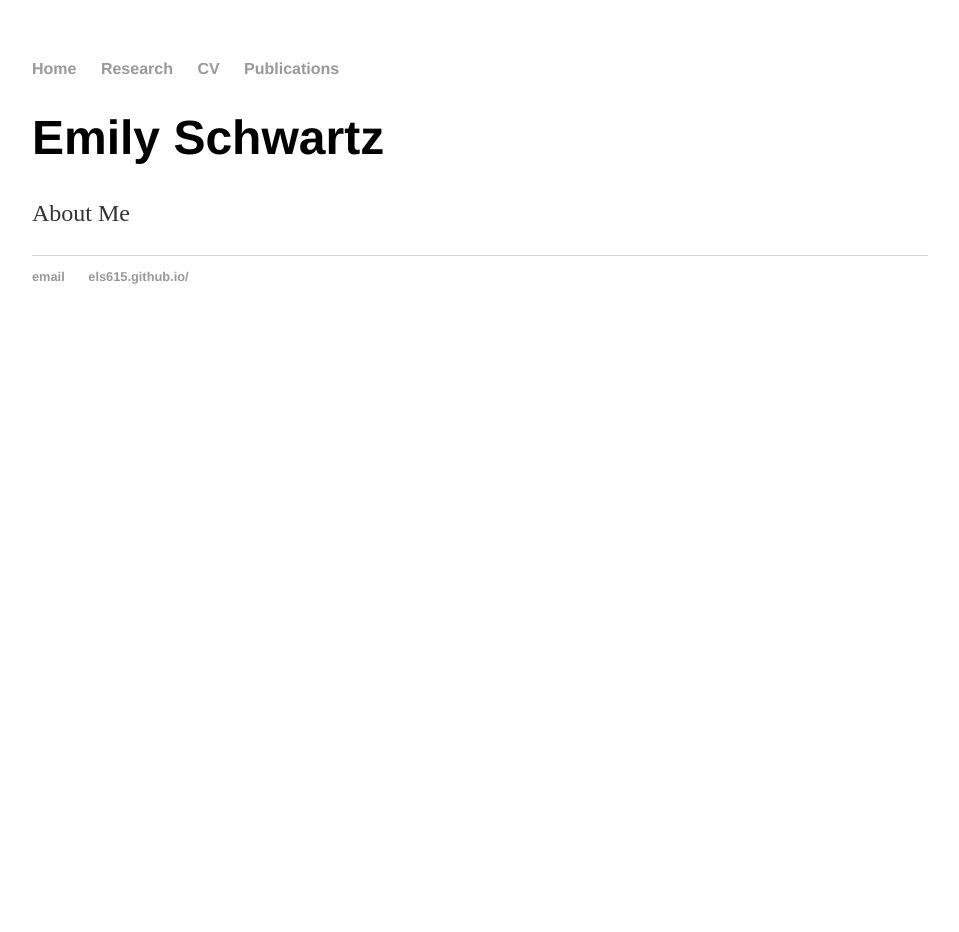
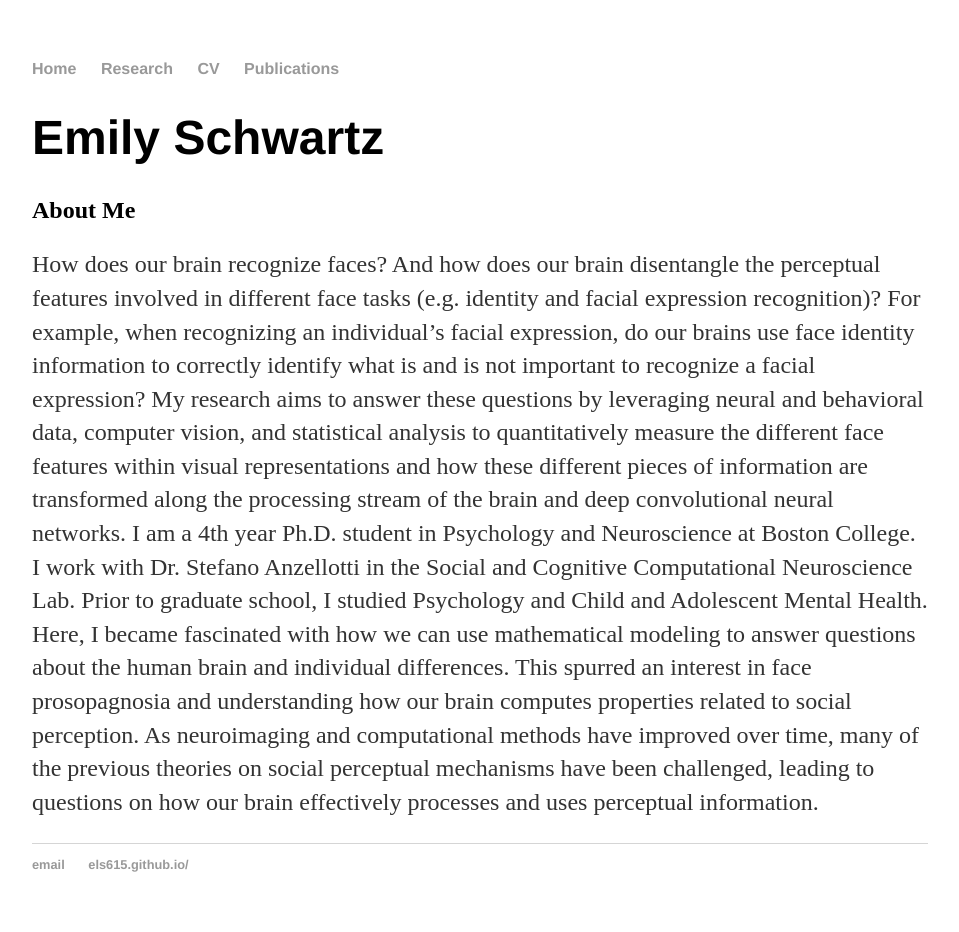
Before and after one commit to els615/els615.github.io, a Jekyll site: the page built from index.html, in a window 1280 px wide. Shown: the whole page, without its empty margins (160-1119 px from the left). Built offline with Jekyll 4.4.1, drawn with Linux system fonts in a browser that asks for light colours; before the commit the page ends 900 px from its top, so only the background shows below that.

Commit message:
Update index.html

```diff
--- a/index.html
+++ b/index.html
@@ -4,5 +4,16 @@ title: Emily Schwartz
 ---
 <div class="blurb">
 	<h1>Emily Schwartz</h1>
-	<p>About Me</a></p>
+	<h2>About Me</h2>
+	<p>
+		How does our brain recognize faces? And how does our brain disentangle the perceptual features involved in different face tasks (e.g. identity and facial expression recognition)?
+		For example, when recognizing an individual’s facial expression, do our brains use face identity information to correctly identify what is and is not important to recognize a facial expression?
+		My research aims to answer these questions by leveraging neural and behavioral data, computer vision, and statistical analysis to quantitatively measure the different face features within visual
+		representations and how these different pieces of information are transformed along the processing stream of the brain and deep convolutional neural networks.
+
+		I am a 4th year Ph.D. student in Psychology and Neuroscience at Boston College. I work with Dr. Stefano Anzellotti in the Social and Cognitive Computational Neuroscience Lab. Prior to graduate school,
+		I studied Psychology and Child and Adolescent Mental Health. Here, I became fascinated with how we can use mathematical modeling to answer questions about the human brain and individual differences.
+		This spurred an interest in face prosopagnosia and understanding how our brain computes properties related to social perception. As neuroimaging and computational methods have improved over time,
+		many of the previous theories on social perceptual mechanisms have been challenged, leading to questions on how our brain effectively processes and uses perceptual information.
+	</p>
 </div><!-- /.blurb -->
```
